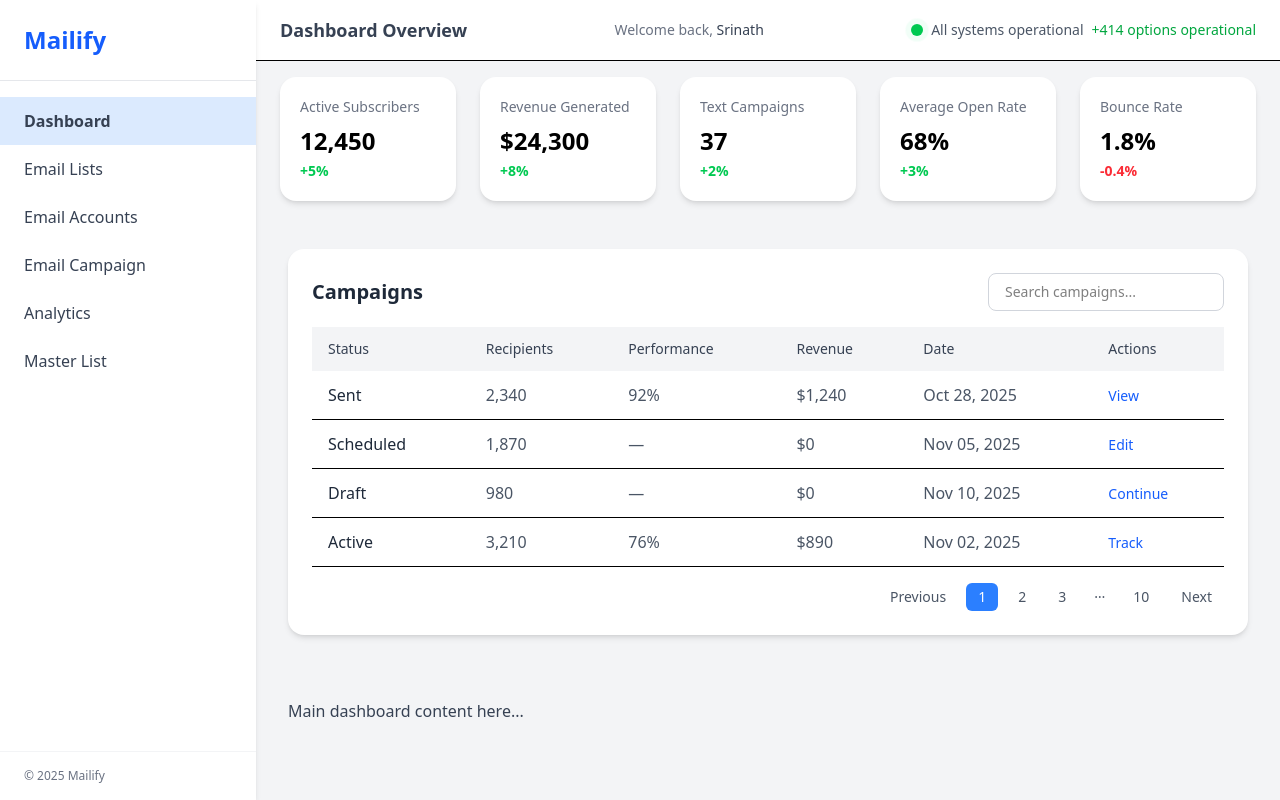
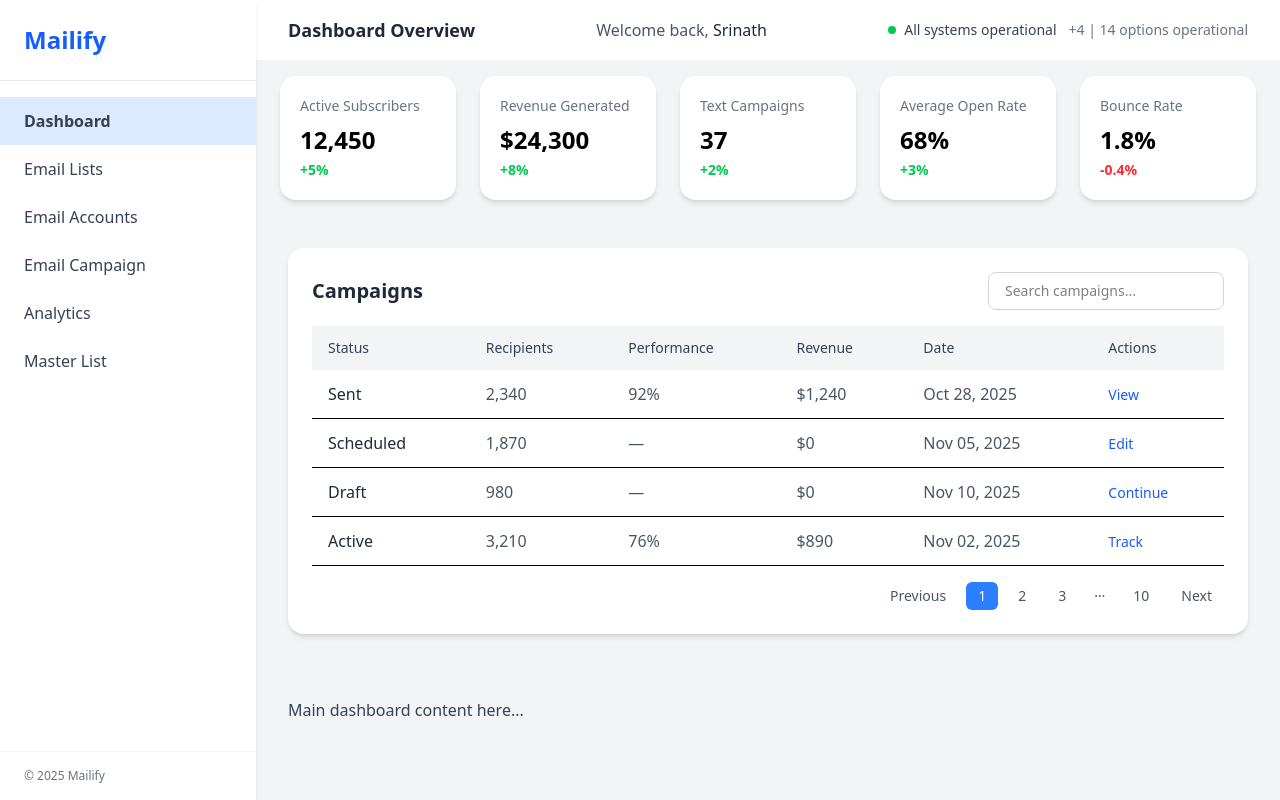
Before and after one commit to Srinath172/email-dashboard, a React app: page / in a window 1280 px wide. Built offline with nearby package versions, Linux system fonts and the light colour scheme; the HTML template or start-up script is replaced by a standard one.

Commit message:
Fix TopBar component for Render

```diff
--- a/src/components/Dashboard.jsx
+++ b/src/components/Dashboard.jsx
@@ -1,9 +1,8 @@
 import React from "react";
-import TopBar from "./topbar"; // ✅ Fixed case-sensitive import
+import TopBar from "./TopBar";
 import Sidebar from "./Sidebar";
 import KPISection from "./KPISection";
 import CentralAnalytics from "./CentralAnalytics";
-
 const Dashboard = () => {
   return (
     <div className="flex bg-gray-100 min-h-screen">
--- a/src/components/sidebar.jsx
+++ b/src/components/sidebar.jsx
@@ -1,6 +1,6 @@
 import React from "react";
 
-export default function sidebar() {
+export default function Sidebar() {
   const menuItems = [
     "Dashboard",
     "Email Lists",
--- a/src/components/topbar.jsx
+++ b/src/components/topbar.jsx
@@ -1,27 +1,28 @@
 import React from "react";
 
-export default function topBar() {
+const TopBar = () => {
   return (
-    <div className="flex justify-between items-center bg-white shadow-sm px-6 py-4 border-b">
-      {/* Left */}
-      <div className="font-semibold text-lg text-gray-700">
+    <div className="w-full bg-white shadow-md flex items-center justify-between px-8 py-4">
+      {/* Left: Dashboard Title */}
+      <div className="text-lg font-semibold text-gray-800">
         Dashboard Overview
       </div>
 
-      {/* Center */}
-      <div className="text-gray-500 text-sm">
-        Welcome back, <span className="font-medium text-gray-700">Srinath</span>
+      {/* Center: Welcome Message */}
+      <div className="text-gray-600 text-md">
+        Welcome back, <span className="font-medium text-gray-800">Srinath</span>
       </div>
 
-      {/* Right */}
-      <div className="flex items-center gap-2 text-sm text-gray-500">
-        <span className="relative flex h-3 w-3">
-          <span className="animate-ping absolute inline-flex h-full w-full rounded-full bg-green-400 opacity-75"></span>
-          <span className="relative inline-flex rounded-full h-3 w-3 bg-green-500"></span>
-        </span>
-        <span className="text-gray-600">All systems operational</span>
-        <span className="text-green-600 font-medium">+414 options operational</span>
+      {/* Right: System Status */}
+      <div className="flex items-center space-x-3">
+        <div className="flex items-center">
+          <span className="h-2 w-2 rounded-full bg-green-500 mr-2"></span>
+          <span className="text-sm text-gray-700">All systems operational</span>
+        </div>
+        <div className="text-sm text-gray-500">+4 | 14 options operational</div>
       </div>
     </div>
   );
-}
+};
+
+export default TopBar;
```
